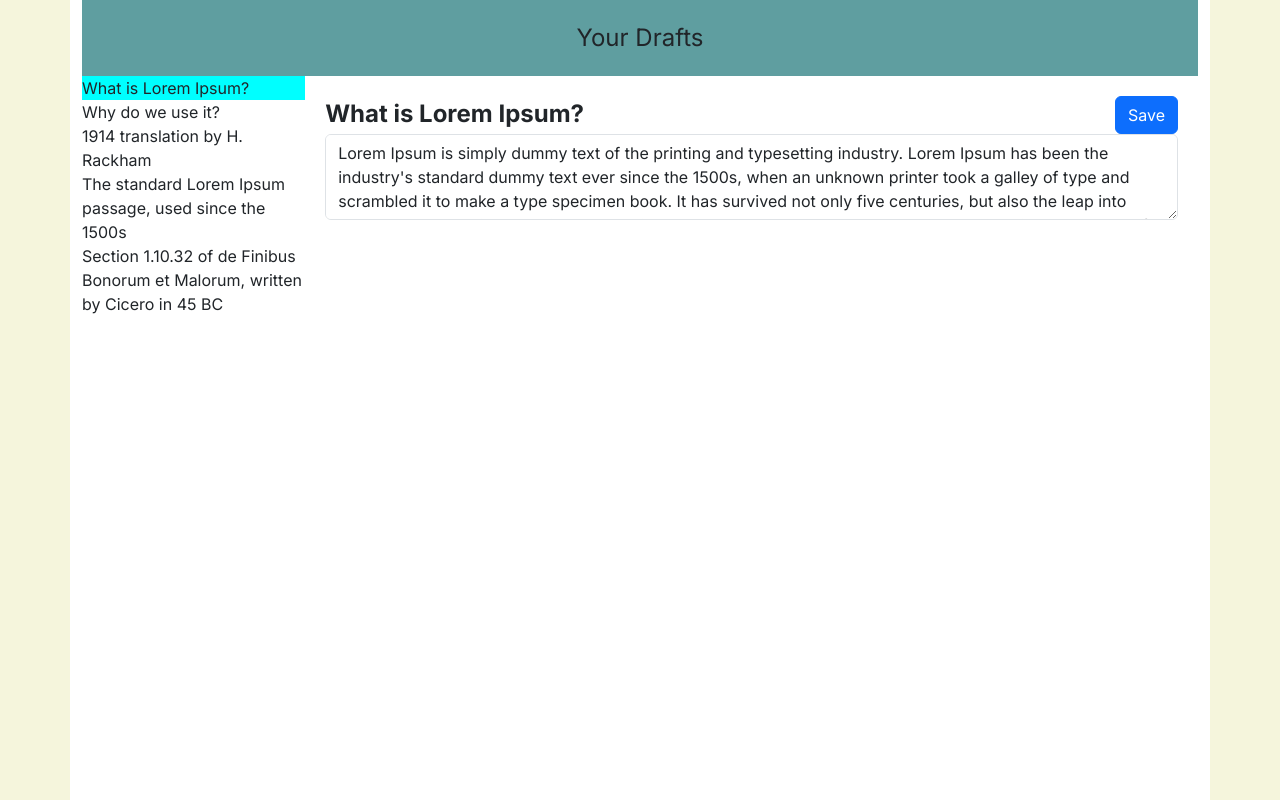
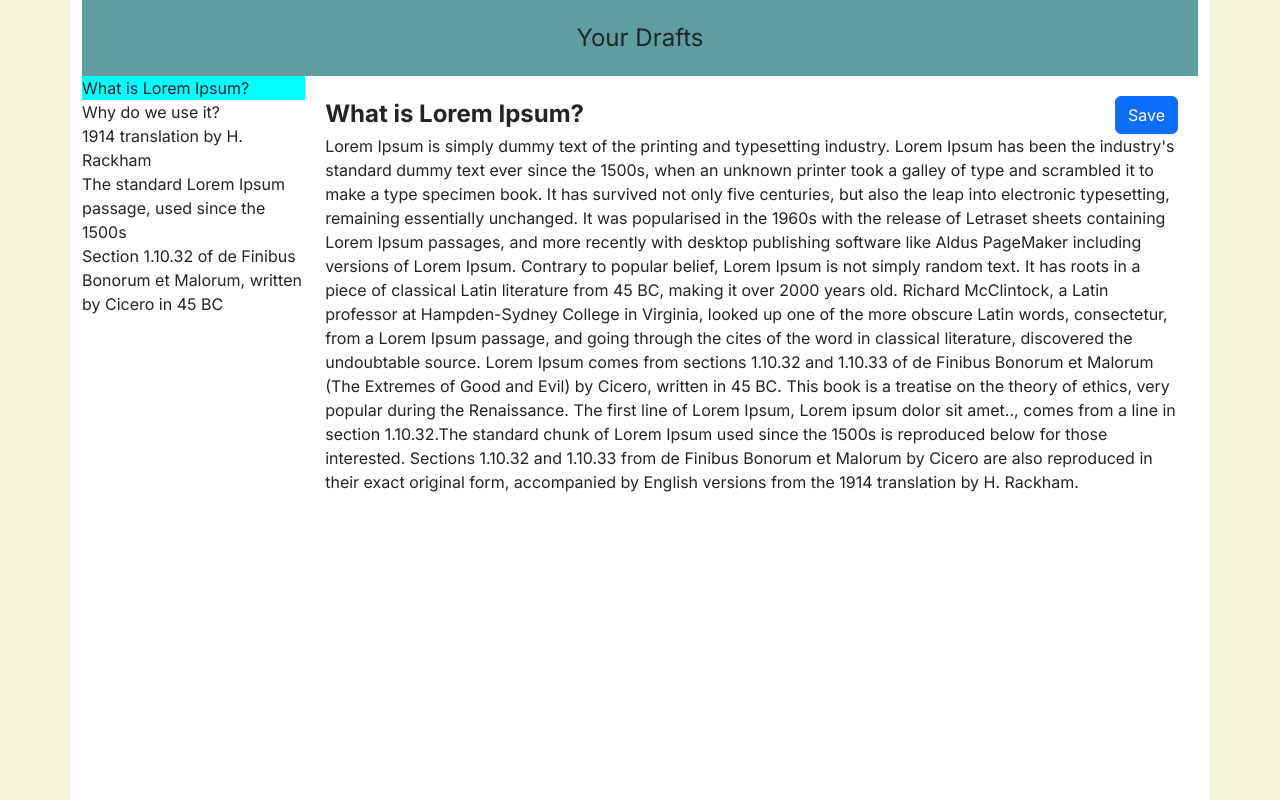
Before and after one commit to Harsh062/inline-comments, a Next.js app: page / in a window 1280 px wide. Both pictures are taken after a click on the button "Edit". Built offline with nearby package versions, Linux system fonts and the light colour scheme.

Commit message:
Load comments on text click issue fix

```diff
--- a/package.json
+++ b/package.json
@@ -20,6 +20,7 @@
     "react-dom": "18.2.0",
     "react-remark": "^2.1.0",
     "remark-directive": "^2.0.1",
+    "sanitize-html": "^2.11.0",
     "tailwindcss": "3.3.2",
     "uuid": "^9.0.0"
   }
--- a/src/app/draftsStore.js
+++ b/src/app/draftsStore.js
@@ -30,11 +30,11 @@ export const getDraftById = (draftId) => {
 }
 
 export const generateCommentThreadId = () => {
-  return `comment-thread-${uuidv4()}`;
+  return `ct-${uuidv4()}`;
 }
 
 export const generateCommentId = () => {
-  return `comment-${uuidv4()}`;
+  return `c-${uuidv4()}`;
 }
 
 export const addCommentToThread = (commentThreadId, comment) => {
--- a/src/app/page.js
+++ b/src/app/page.js
@@ -1,7 +1,7 @@
 "use client"; // This is a client component 👈🏽
 import React, { useEffect, useState, useRef } from "react";
 import '../../node_modules/bootstrap/dist/css/bootstrap.css';
-import Navbar from 'react-bootstrap/Navbar';
+import sanitizeHtml from "sanitize-html";
 import Container from 'react-bootstrap/Container';
 import ListGroup from 'react-bootstrap/ListGroup';
 import Button from 'react-bootstrap/Button';
@@ -14,6 +14,7 @@ import LoadingSpinner from "./LoadingSpinner";
 import { getAllDrafts, updateDraft, generateCommentThreadId, addCommentToThread, getCommentsForThreadId } from "./draftsStore";
 
 export default function Home() {
+  const editorRef = useRef();
   const [isLoading, setLoading]  = useState(false);
   const [showAddedComments, setShowAddedComments] = useState(false);
   const [addedCommentsList, setAddedCommentsList] = useState([]);
@@ -27,7 +28,8 @@ export default function Home() {
   const [showAddCommentButton, setShowAddCommentButton] = useState(false);
   const [firstCommentText, setFirstCommentText] = useState('');
   const [subsequentCommentText, setSubsequentCommentText] = useState('');
-  const [editedHtml, setEditedHtml] = useState(null)
+  const [previewHtml, setPreviewHtml] = useState(null);
+  const [editableHtml, setEditableHtml] = useState(null)
   useEffect(() => {
     document.querySelector("body").classList.add(styles.pageBody);
     setLoading(true);
@@ -63,19 +65,27 @@ export default function Home() {
        element.addEventListener('click', handleCustomAttributeClick);
      });
 
+     // Since we want to block the mouseup event attached to the draft content
+     elements.forEach(element => {
+      element.addEventListener('mouseup', function(event) {
+        event.stopPropagation();
+      });
+    });
+
      // Event handler function for the click event
      function handleCustomAttributeClick(event) {
-      event.stopPropagation()
+      //event.stopPropagation()
       const customAttributeValue = event.target.getAttribute('data-comment-thread-id');
       console.log('Clicked element with custom attribute:', customAttributeValue);
+      loadCommentsForHighlightedText(customAttributeValue);
      }
   }
 
   const renderDraftContent = (draft) => {
     setActiveDraftId(draft.draftId);
     setActiveDraft(draft);
-    convertMarkdownToEditableHTML(draft.draftContent);
-
+    const previewHtml = convertMarkdownToHTML(draft.draftContent, false);
+    setPreviewHtml(previewHtml);
   }
 
   const convertTextToHtml = (text) => {
@@ -90,27 +100,30 @@ export default function Home() {
     setAddedCommentsList(addedCommentsList);
   }
 
-  const addSpansToHighlightedText = (text) => {
+  const addSpansToHighlightedText = (text, editable) => {
     const regex =
-      /:inline-highlighter\[(.*?)\]comment-thread-id=##(.*?)##/g;
+      /:inline-highlighter\[(.*?)\]{comment-thread-id=##(.*?)##}/g;
     let match;
     let newText = text;
+    let spanStr;
     while ((match = regex.exec(text))) {
-      newText = newText.replace(
-        match[0],
-        `<span style="background-color: yellow; cursor: pointer" data-comment-thread-id="${match[2]}">${match[1]}</span>`
-      );
+      if(editable === false) {
+        spanStr = `<span style="background-color: yellow; cursor: pointer" data-comment-thread-id="${match[2]}">${match[1]}</span>`;
+      } else {
+        spanStr = `<span data-comment-thread-id="${match[2]}">${match[1]}</span>`;
+      }
+      newText = newText.replace(match[0],spanStr);
     }
     return newText;
   };
 
-  const convertMarkdownToEditableHTML = (markDownText) => {
+  const convertMarkdownToHTML = (markDownText, editable) => {
     const markdownAsHtmlWithCommentSpans =
-    addSpansToHighlightedText(markDownText);
+    addSpansToHighlightedText(markDownText, editable);
       console.log("markdownAsHtmlWithCommentSpans: ", markdownAsHtmlWithCommentSpans);
-    const editedHtml = convertTextToHtml(markdownAsHtmlWithCommentSpans);
-    console.log("editedHtml: ", editedHtml);
-     setEditedHtml(editedHtml);
+    const transformedHtml = convertTextToHtml(markdownAsHtmlWithCommentSpans);
+    console.log("transformedHtml: ", transformedHtml);
+     return transformedHtml;
   };
 
   const handleAddCommentClick = () => {
@@ -151,13 +164,60 @@ export default function Home() {
     setAddedCommentsList(addedCommentsList);
   }
 
-  const handleEditDraftClick = () => {
+  const handleEditDraftClick = (draft) => {
+    const editableHtml = convertMarkdownToHTML(draft.draftContent, true);
+    setEditableHtml(editableHtml);
     setEditDraftMode(true);
   }
 
   const handleSaveDraftClick = () => {
+    const html = editorRef.current.innerHTML;
+    const markdown = convertEditableHTMLToMarkdown(html);
+    console.log("Transformed Markdown: ", markdown);
+    setMutatedDraftContentToBeUpdated(markdown);
+    // First save the mutated draft content, then add comment details to threadId
+    updateDraft(activeDraft.draftId, markdown);
+    renderDraftContent({
+      ...activeDraft,
+      draftContent: markdown
+    });
     setEditDraftMode(false);
   }
+
+  const replaceCommentsSpansWithHNCommentDirective = (text) => {
+    const regex = /<span data-comment-thread-id="(.*)">(.*?)<\/span>/g;
+    let match;
+    let newText = text;
+    while ((match = regex.exec(text))) {
+      newText = newText.replace(
+        match[0],
+        `:inline-highlighter[${match[2]}]{comment-thread-id=##${match[1]}##}`
+      );
+    }
+    return newText;
+  };
+
+  const replaceBrWithNewLine = (text) => {
+    const regex = /<br\s?\/?>/g;
+    let match;
+    let newText = text;
+    while ((match = regex.exec(text))) {
+      newText = newText.replace(match[0], "\n");
+    }
+    return newText;
+  };
+
+  const convertEditableHTMLToMarkdown = (editableHtml) => {
+    const sanitized = sanitizeHtml(editableHtml, {
+      allowedTags: ["br", "span"],
+      allowedAttributes: {
+        span: ["data-comment-thread-id"],
+      },
+    });
+    const withNewLines = replaceBrWithNewLine(sanitized);
+    const markdown = replaceCommentsSpansWithHNCommentDirective(withNewLines);
+    return markdown;
+  };
 
   const handleDraftContentChange = () => {
 
@@ -177,12 +237,13 @@ export default function Home() {
     setShowAddedComments(false);
   }
 
-  const handleSelection = () => {
+  const handleSelection = (event) => {
+    event.stopPropagation()
     const selection = document.getSelection();
     const selectedText = selection.toString();
     const range = selection.getRangeAt(0);
     const commentThreadId = generateCommentThreadId();
-    const contentTobeReplaced = `:inline-highlighter[${selectedText}]comment-thread-id=##${commentThreadId}##`;
+    const contentTobeReplaced = `:inline-highlighter[${selectedText}]{comment-thread-id=##${commentThreadId}##}`;
     setActiveCommentThreadId(commentThreadId);
     let startOffset;
     let endOffset;
@@ -191,12 +252,12 @@ export default function Home() {
       endOffset = selection.extentOffset;
     } else if(selection.focusNode.previousSibling.nodeName === "SPAN") {
       const outerHTML = selection.focusNode.previousSibling.outerHTML;
-      const indexOfDataThreadAttr = outerHTML.indexOf('"comment-thread-');
+      const indexOfDataThreadAttr = outerHTML.indexOf('"ct-');
       const startIndex = indexOfDataThreadAttr + 1;
-      const endIndex = startIndex + 51;
+      const endIndex = startIndex + 39;
       const commentThreadIdSubstring = outerHTML.substring(startIndex, endIndex);
-      startOffset = selection.baseOffset + activeDraft.draftContent.indexOf(commentThreadIdSubstring) + 51 + 2;
-      endOffset = selection.extentOffset + activeDraft.draftContent.indexOf(commentThreadIdSubstring) + 51 + 2;
+      startOffset = selection.baseOffset + activeDraft.draftContent.indexOf(commentThreadIdSubstring) + 39 + 3;
+      endOffset = selection.extentOffset + activeDraft.draftContent.indexOf(commentThreadIdSubstring) + 39 + 3;
     }
     const mutatedDraftContent = activeDraft.draftContent.substring(0, startOffset) + contentTobeReplaced + activeDraft.draftContent.substring(endOffset, activeDraft.draftContent.length-1);
     console.log("active draft content: ", activeDraft.draftContent);
@@ -235,10 +296,10 @@ export default function Home() {
           <div className={styles.draftPreviewWrapper}>
             <div className={styles.headerWrapper}>
               <div className={styles.draftTitle}>{activeDraft.draftTitle}</div>
-              <Button variant="primary" onClick={() => handleEditDraftClick()}>Edit</Button>
+              <Button variant="primary" onClick={() => handleEditDraftClick(activeDraft)}>Edit</Button>
             </div>
             <div>
-              <div className={`${styles.draftContent} ${styles.tooltip}`} onMouseUp={handleSelection}  dangerouslySetInnerHTML={{__html: editedHtml}}/>
+              <div className={`${styles.draftContent} ${styles.tooltip}`} onMouseUp={() => handleSelection(event)}  dangerouslySetInnerHTML={{__html: previewHtml}}/>
               {showAddCommentButton && <div className={styles.tooltipText} onClick={() => handleAddCommentClick()}>ADD COMMENT</div>}
             </div>
           </div>}
@@ -249,7 +310,7 @@ export default function Home() {
                 <Button variant="primary" onClick={() => handleSaveDraftClick()}>Save</Button>
               </div>
               <Form.Group controlId="exampleForm.ControlTextarea1">
-                <Form.Control as="textarea" value={activeDraft.draftContent} onChange={() => handleDraftContentChange()} rows={3} placeholder="Type your comments here..." />
+                <div  ref={editorRef} contentEditable="true"  dangerouslySetInnerHTML={{__html: editableHtml}}/>
               </Form.Group>
            </div>}
       </div>
```
